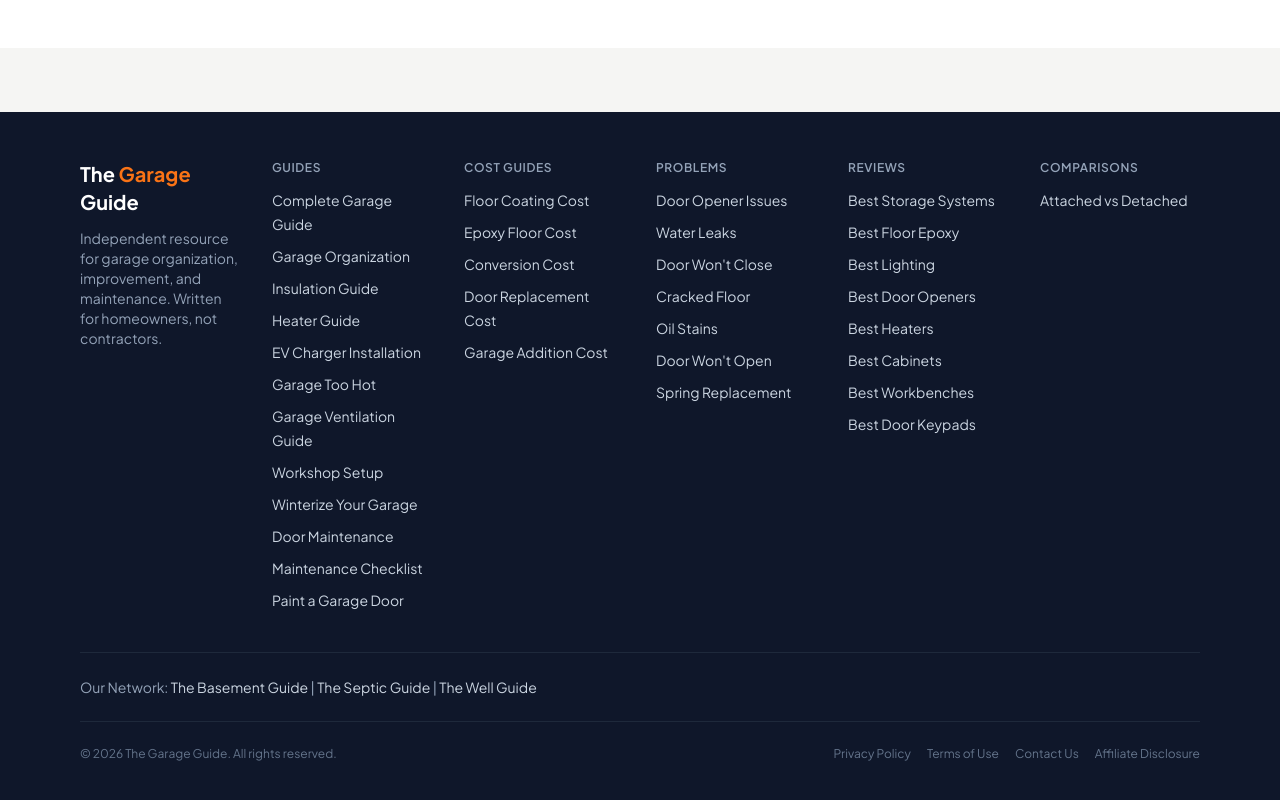
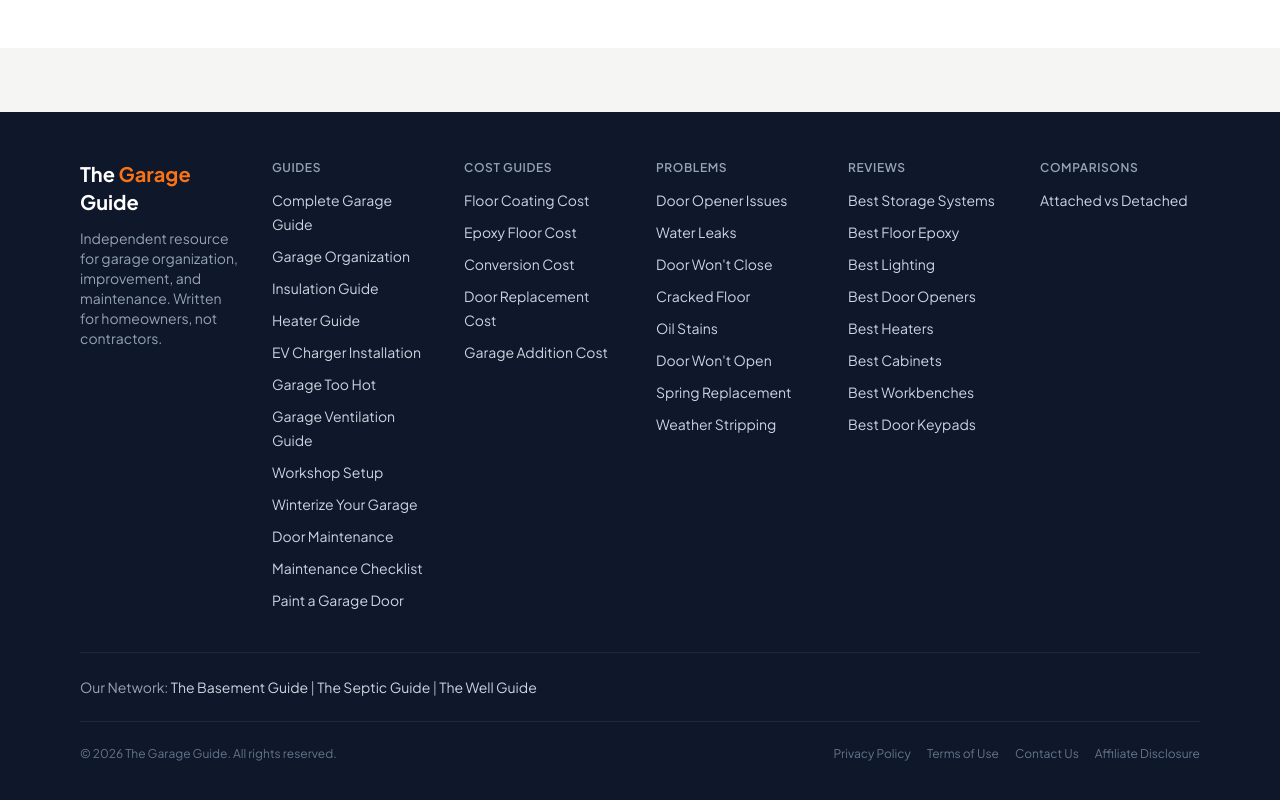
Before and after one commit to thebasementguide2026/thegarage.guide-, a Next.js app: page /contact in a window 1280 px wide. Shown: the part 1226-2026 px from the top of the page. Built offline with nearby package versions, Linux system fonts and the light colour scheme.

Commit message:
Add Weather Stripping to footer problems section

```diff
--- a/components/Footer.tsx
+++ b/components/Footer.tsx
@@ -38,6 +38,7 @@ const footerSections = [
       { label: 'Oil Stains', href: '/problems/garage-floor-oil-stains' },
       { label: "Door Won't Open", href: '/problems/garage-door-wont-open' },
       { label: 'Spring Replacement', href: '/problems/garage-door-spring-replacement' },
+      { label: 'Weather Stripping', href: '/problems/garage-door-weather-stripping' },
     ],
   },
   {
```
